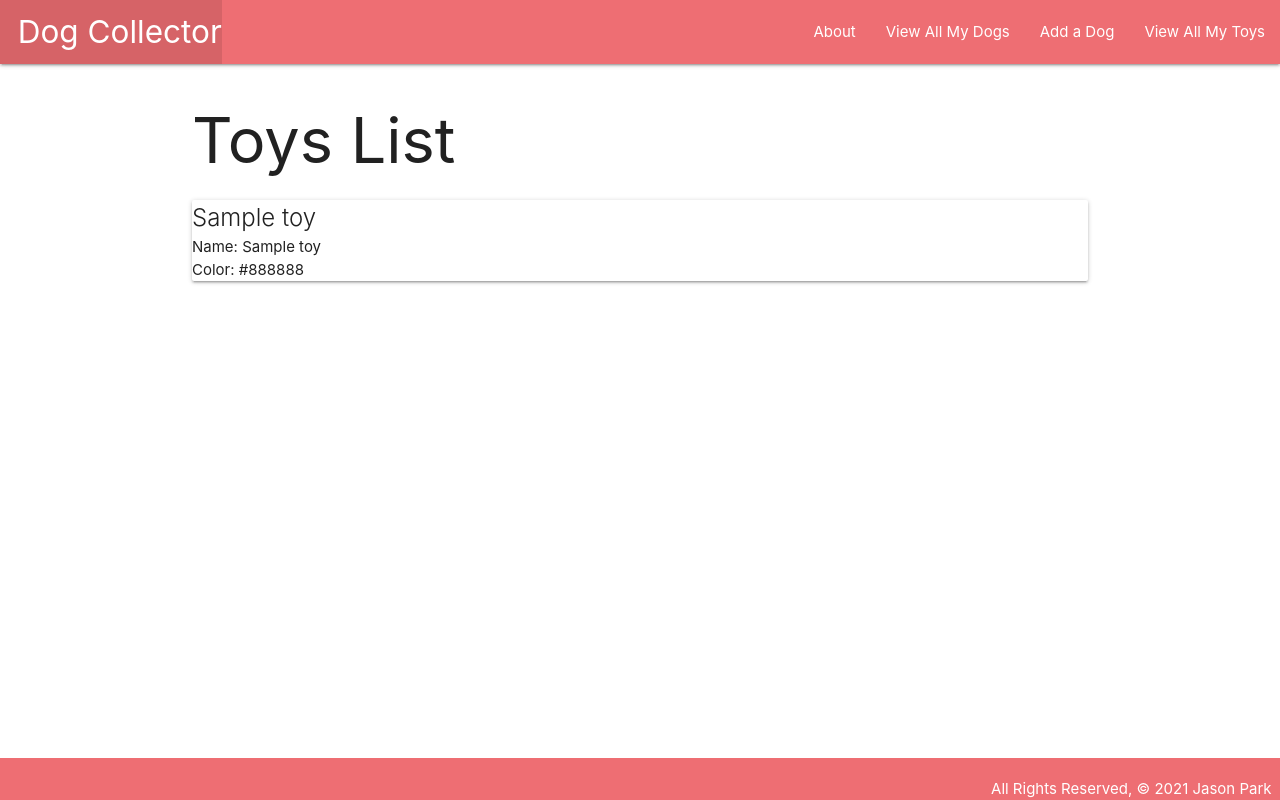
After one commit to platosw/dog-collector, a Django app: page /toys/ in a window 1280 px wide. The commit adds this page. Run offline with Django 3.2, Linux system fonts and the light colour scheme; tables that the repository leaves empty hold one stand-in row (values such as "Sample post").

Commit message:
wip: init toys model and toys index page

```diff
--- a/main_app/models.py
+++ b/main_app/models.py
@@ -1,11 +1,13 @@
 from django.db import models
 from django.urls import reverse
 # Create your models here.
+
+# Dog model
 class Dog(models.Model):
     name = models.CharField(max_length=100)
     breed = models.CharField(max_length=100)
     gender = models.CharField(max_length=10)
-    description = models.TextField(max_length=250)
+    description = models.TextField(max_length=500)
     age = models.IntegerField()
 
     def __str__(self):
@@ -16,3 +18,13 @@ class Dog(models.Model):
 
     def get_absolute_url(self):
         return reverse('detail', kwargs={'pk': self.id})
+
+
+# Toy model
+class Toy(models.Model):
+    name = models.CharField(max_length=50)
+    color = models.CharField(max_length=20)
+    description = models.TextField(max_length=500)
+
+    def __str__(self):
+        return self.name
--- a/main_app/templates/base.html
+++ b/main_app/templates/base.html
@@ -27,6 +27,7 @@
                     <li><a href="{% url 'about' %}">About</a></li>
                     <li><a href="{% url 'index' %}">View All My Dogs</a></li>
                     <li><a href="{% url 'dogs_create' %}">Add a Dog</a></li>
+                    <li><a href="{% url 'toy_index' %}">View All My Toys</a></li>
                 </ul>
             </div>
         </nav>
--- /dev/null
+++ b/main_app/templates/toys/index.html
@@ -0,0 +1,17 @@
+{% extends 'base.html' %}
+
+{% block content %}
+
+<h1>Toys List</h1>
+
+{% for toy in object_list %}
+<div class="card">
+    <div class="card-contnt">
+        <span class="card-title">{{ toy.name }}</span>
+        <p>Name: {{ toy.name }}</p>
+        <p>Color: {{ toy.color }}</p>
+    </div>
+</div>
+{% endfor %}
+
+{% endblock %}
--- a/main_app/urls.py
+++ b/main_app/urls.py
@@ -12,4 +12,5 @@ urlpatterns = [
     path('dogs/create/', views.DogCreate.as_view(), name='dogs_create'),
     path('dogs/<int:pk>/update', views.DogUpdate.as_view(), name='dogs_update'),
     path('dogs/<int:pk>/delete', views.DogDelete.as_view(), name='dogs_delete'),
+    path('toys/', views.ToyIndex.as_view(), name='toy_index'),
 ]
--- a/main_app/views.py
+++ b/main_app/views.py
@@ -3,7 +3,7 @@ from django.views.generic import ListView
 from django.views.generic.detail import DetailView
 from django.views.generic.edit import CreateView, UpdateView, DeleteView
 # from django.http import HttpResponse
-from .models import Dog
+from .models import Dog, Toy
 
 
 
@@ -64,3 +64,7 @@ class DogUpdate(UpdateView):
 class DogDelete(DeleteView):
     model = Dog
     success_url = '/dogs/'
+
+class ToyIndex(ListView):
+    model = Toy
+    template_name = 'toys/index.html'
```
Also changed, not shown: main_app/migrations/0002_toy.py (added), main_app/templates/toys/detail.html (added).
